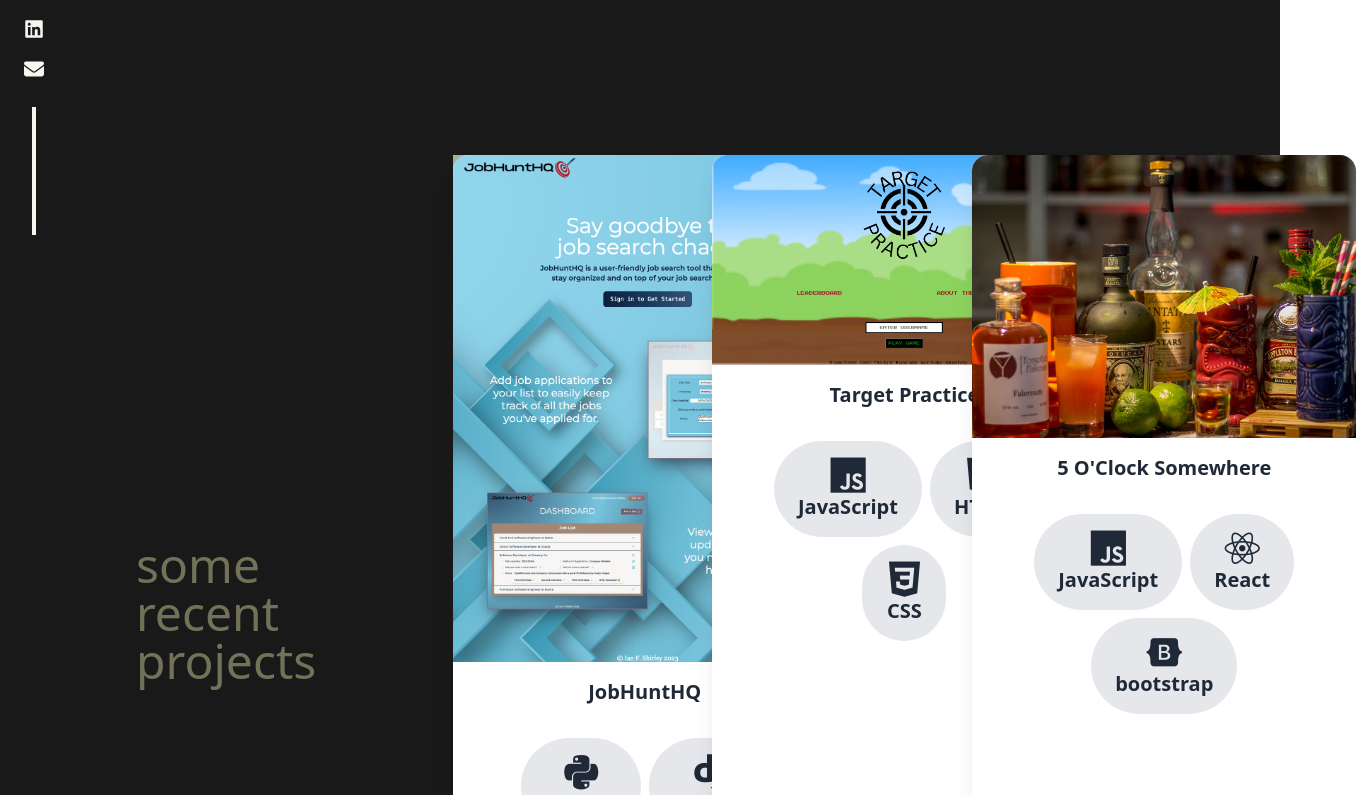
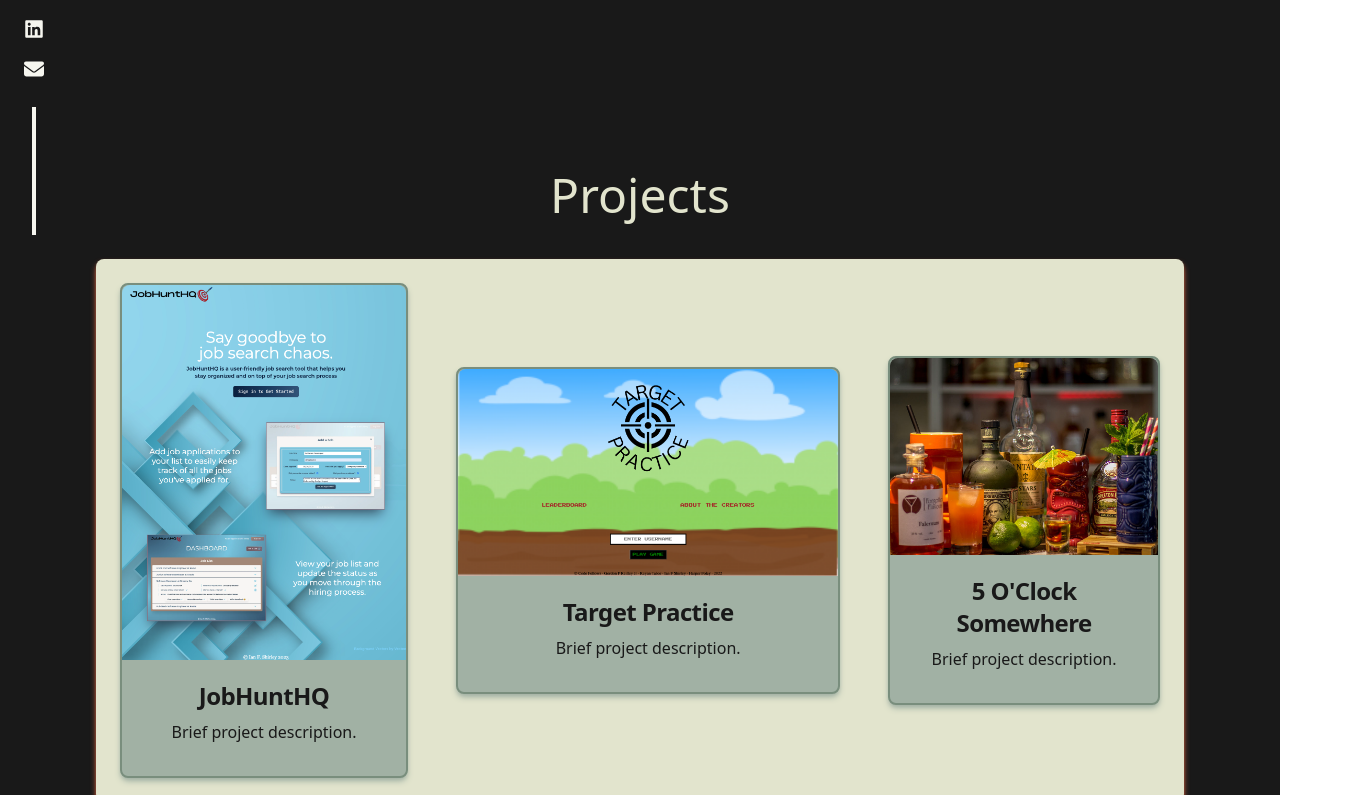
Before and after one commit to ianfshirley/Portfolio, a Next.js app: page / in a window 1280 px wide. Shown: the part 565-1360 px from the top of the page, 1356 px wide, since content can reach past the window. Built offline with nearby package versions, Linux system fonts and the light colour scheme.

Commit message:
fixed projects layout. still need to finalize individual cards and colors

```diff
--- a/app/components/Portfolio/Portfolio.js
+++ b/app/components/Portfolio/Portfolio.js
@@ -1,6 +1,6 @@
 import Image from "next/image"
 
-
+// add urls (live site & github repo), year, create gif, and finish adding icons
 const projects = [
   {
     "title": "JobHuntHQ",
@@ -68,40 +68,37 @@
 
 
   return (
-    <div className=" m-8 md:m-24 flex flex-col md:flex-row justify-center items-center">
+    <div  className=" m-8 md:m-24 flex flex-col justify-center items-center">
       {/* -make a grid layout for the projects (or flex wrap)
           -just a gif, the title, and the skill icons
           -when you click on one, it opens a carousel with a description of the project and links to the github repo(s) and live site */}
-      <h1
-        className='p-10 text-army text-5xl'
-      >some recent projects</h1>
 
-      <div className="bg-fog grid grid-cols-3 gap-12">
+      <div>
+        <h1
+          className='p-10 text-mist text-5xl'
+        >Projects</h1>
+      </div>
+
+      <div className=" bg-mist flex flex-col justify-center items-center md:flex-row rounded-lg shadow-md shadow-peach">
+
         {projects.map((project) => (
-          <div key={project} className="card card-compact w-96 bg-base-100 shadow-xl">
-            <figure>
-              <img src={project.image} alt={`Screenshot of ${project.title}`} />
-            </figure>
-            <div className="card-body text-center">
-              <h2 className="card-title mx-auto">{project.title}</h2>
-              <div className="project-skills justify-evenly">
-                <div className="flex flex-wrap justify-center px-6 pt-4 pb-2">
-                  {project.skills.map((skill) => (
-                    <span key={skill.name} className="inline-block px-4 py-4 mx-1 my-1 text-2xl font-semibold text-gray-800 bg-gray-200 rounded-full sm:text-4xl">
-                      <div key={skill.name} className="flex flex-col items-center justify-center px-2 text-lg sm:text-xl">
-                        <i className={`${skill.class} text-2xl sm:text-4xl`}></i>
-                        <div className="justify-center">
-                          <p className="mt-0 text-gray-800">{skill.name}</p>
-                        </div>
-                      </div>
-                    </span>
-                  ))}
-                </div>
-              </div>
+
+          <div key={project} className="flex flex-col max-w-sm bg-fog border-2 border-fog-400 rounded-lg shadow-md shadow-fog m-6 text-[#191919]">
+            <a href="#">
+              <img className="rounded-t-lg" src={project.image} alt={`Screenshot of ${project.title}`} />
+            </a>
+            <div className="p-5 flex items-center flex-col">
+              <a href="#">
+                <h5 className="mb-2 text-2xl font-bold tracking-tight text-center">{project.title}</h5>
+              </a>
+              <p className="mb-3 font-normal">Brief project description.</p>
             </div>
           </div>
+
         ))}
+
       </div>
+
     </div>
   )
 }
--- a/app/page.js
+++ b/app/page.js
@@ -8,7 +8,7 @@
       <Hero />
       <div
         id='portfolio'
-        className="h-12"
+        className="h-6"
       ></div>
       <Portfolio />
       <div
```
